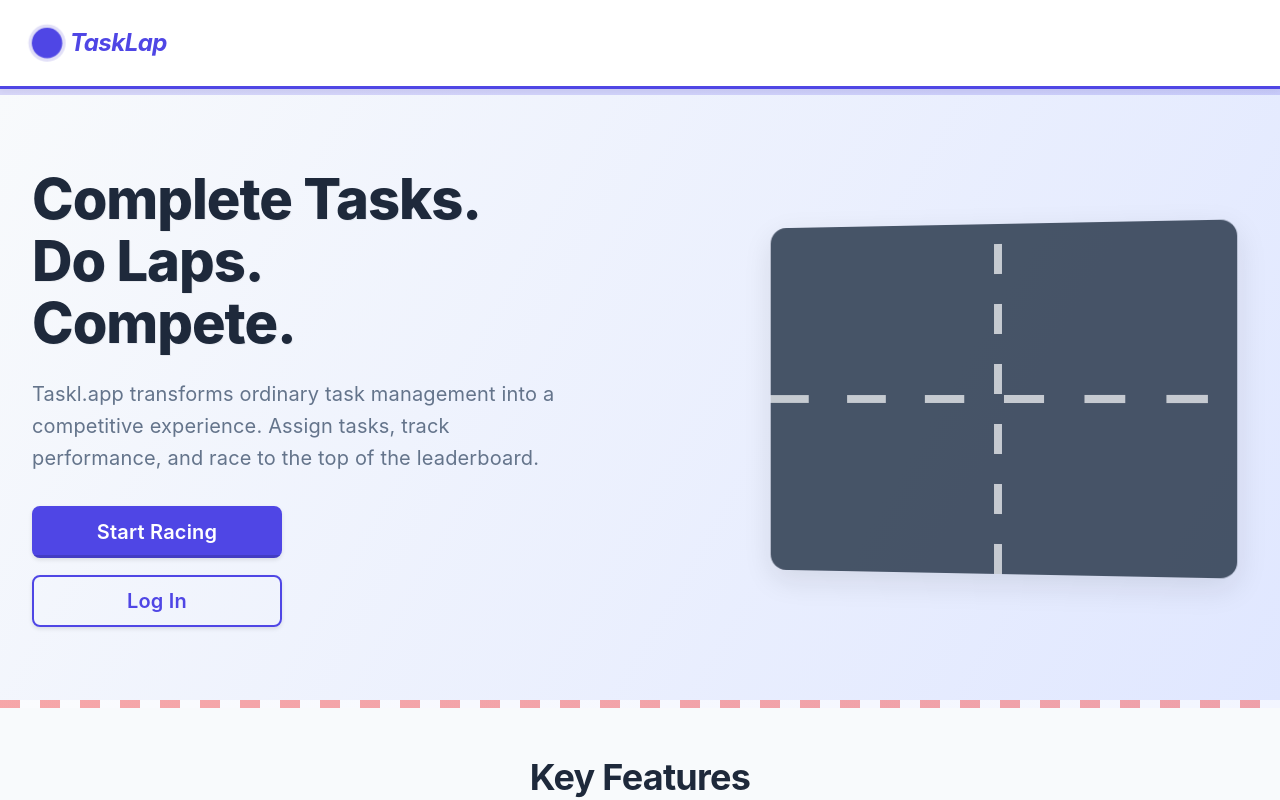
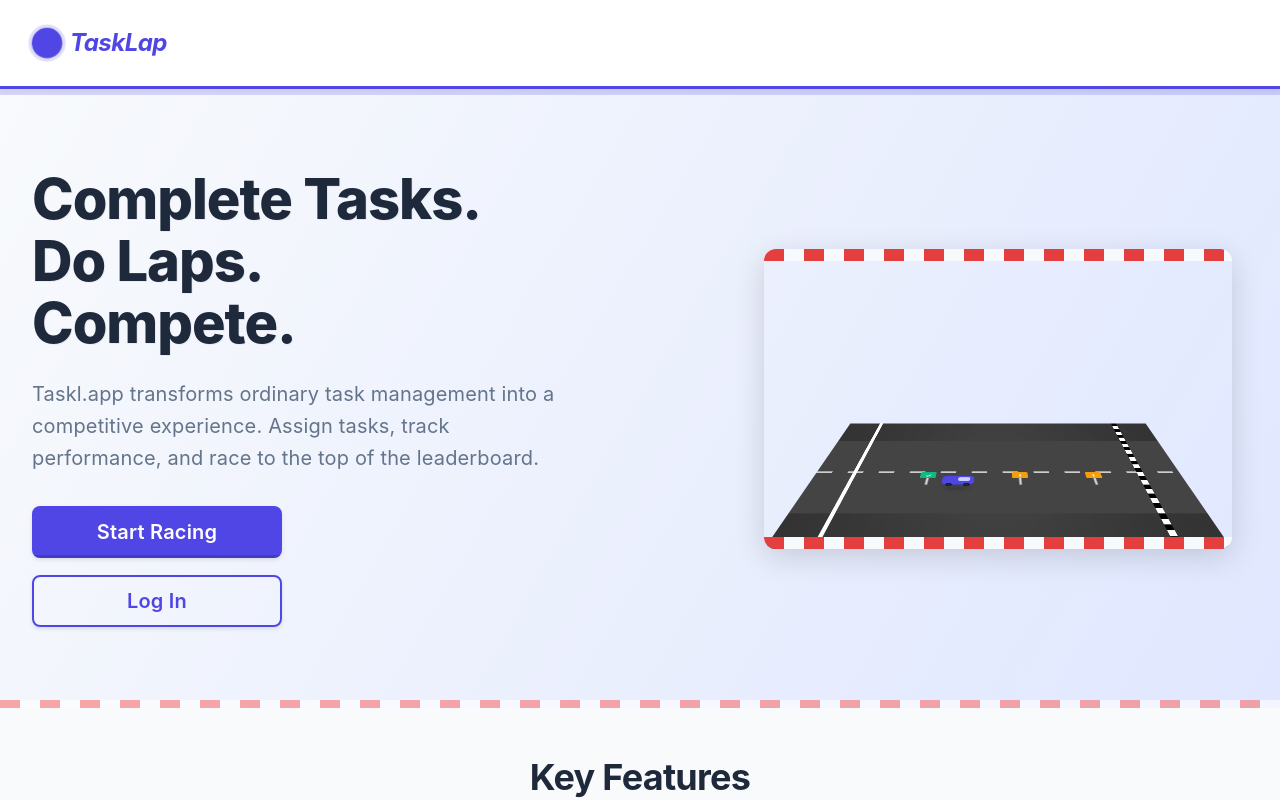
Before and after one commit to gianyrox/tasklapp, a Next.js app: page / in a window 1280 px wide. Shown: the top 800 px of the page. Built offline with nearby package versions, Linux system fonts and the light colour scheme; no server answers.

Commit message:
added hero image placeholder as a component, works on all screens

```diff
--- a/src/app/Home.module.css
+++ b/src/app/Home.module.css
@@ -38,8 +38,7 @@
   }
 }
 
-@import url('https://fonts.googleapis.com/css2?family=Bricolage+Grotesque:wght@400;500;600;700&display=swap');
-
+@import url("https://fonts.googleapis.com/css2?family=Bricolage+Grotesque:wght@400;500;600;700&display=swap");
 
 .logo {
   font-size: var(--font-size-xl);
@@ -53,7 +52,7 @@
 }
 
 .logo::before {
-  content: '';
+  content: "";
   position: absolute;
   left: 0;
   top: 50%;
@@ -113,7 +112,7 @@
 }
 
 .hero::before {
-  content: '';
+  content: "";
   position: absolute;
   top: 0;
   left: 0;
@@ -124,7 +123,7 @@
 }
 
 .hero::after {
-  content: '';
+  content: "";
   position: absolute;
   bottom: 0;
   left: 0;
@@ -194,62 +193,46 @@
   max-width: 500px;
   padding: var(--spacing-md);
 }
-
-.trackImage {
-  width: 100%;
-  height: 350px;
-  background-color: var(--track-asphalt);
-  border-radius: 16px;
-  box-shadow: 0 10px 30px rgba(0, 0, 0, 0.1);
-  position: relative;
-  overflow: hidden;
-  transform: perspective(800px) rotateY(-5deg);
-  transition: transform 0.3s ease;
-  opacity: 0.9;
+.heroImage {
+  flex: 1;
+  display: flex;
+  justify-content: center;
+  align-items: center;
+  max-width: 500px;
+  padding: var(--spacing-md);
+  /* Important - don't let it collapse to zero width/height */
+  min-width: 280px;
+  min-height: 200px;
 }
 
-.trackImage:hover {
-  transform: perspective(800px) rotateY(0deg);
+/* Adjust hero section layout on smaller screens */
+@media (max-width: 992px) {
+  .hero {
+    /* Maintain space for both hero content and image on medium screens */
+    flex-wrap: wrap;
+    justify-content: center;
+    gap: 2rem;
+  }
+
+  .heroContent,
+  .heroImage {
+    /* Allow both to take full width if needed */
+    flex-basis: 100%;
+    max-width: 100%;
+  }
+
+  .heroImage {
+    /* Center the track visualization */
+    margin: 0 auto;
+    max-width: 500px;
+  }
 }
 
-.trackImage::before {
-  content: '';
-  position: absolute;
-  top: 50%;
-  left: 0;
-  right: 0;
-  height: 8px;
-  transform: translateY(-50%);
-  background-color: var(--track-line);
-  z-index: 1;
-  /* Simpler dashed line pattern */
-  background: repeating-linear-gradient(
-    90deg,
-    var(--track-line) 0px,
-    var(--track-line) 40px,
-    transparent 40px,
-    transparent 80px
-  );
-  opacity: 0.7;
-}
-
-.trackImage::after {
-  content: '';
-  position: absolute;
-  top: 0;
-  bottom: 0;
-  left: 50%;
-  width: 8px;
-  transform: translateX(-50%);
-  background: repeating-linear-gradient(
-    0deg,
-    var(--track-line) 0px,
-    var(--track-line) 30px,
-    transparent 30px,
-    transparent 60px
-  );
-  z-index: 1;
-  opacity: 0.7;
+/* Additional tweaks for very small screens */
+@media (max-width: 576px) {
+  .heroImage {
+    padding: var(--spacing-sm);
+  }
 }
 
 .features {
@@ -267,7 +250,7 @@
 }
 
 .sectionTitle::after {
-  content: '';
+  content: "";
   display: block;
   width: 80px;
   height: 4px;
@@ -293,7 +276,8 @@
   padding: var(--spacing-xl);
   border-radius: var(--border-radius-md);
   box-shadow: var(--shadow-sm);
-  transition: transform var(--transition-fast), box-shadow var(--transition-fast);
+  transition: transform var(--transition-fast),
+    box-shadow var(--transition-fast);
   display: flex;
   flex-direction: column;
   align-items: center;
@@ -305,7 +289,7 @@
 }
 
 .featureCard::before {
-  content: '';
+  content: "";
   position: absolute;
   top: -3px;
   left: 10px;
@@ -338,7 +322,7 @@
 }
 
 .featureIcon::after {
-  content: '';
+  content: "";
   position: absolute;
   width: 70px;
   height: 70px;
@@ -368,7 +352,7 @@
 }
 
 .footer::before {
-  content: '';
+  content: "";
   position: absolute;
   top: 0;
   left: 0;
--- /dev/null
+++ b/src/app/RaceTrack.module.css
@@ -0,0 +1,300 @@
+.trackContainer {
+  width: 100%;
+  height: 300px;
+  position: relative;
+  perspective: 800px;
+  overflow: hidden;
+  box-shadow: 0 8px 30px rgba(0, 0, 0, 0.15);
+  border-radius: 12px;
+}
+
+.trackSurface {
+  position: absolute;
+  top: 0;
+  left: 0;
+  right: 0;
+  bottom: 0;
+  background-color: #333;
+  transform: perspective(1000px) rotateX(60deg);
+  transform-origin: bottom;
+  overflow: hidden;
+}
+
+.lanes {
+  position: absolute;
+  width: 100%;
+  height: 100%;
+}
+
+.lane {
+  position: absolute;
+  height: 30%;
+  width: 100%;
+  background-color: #444;
+}
+
+.lane:nth-child(1) {
+  top: 20%;
+}
+
+.lane:nth-child(2) {
+  top: 50%;
+}
+
+.centerLine {
+  position: absolute;
+  top: 50%;
+  left: 0;
+  right: 0;
+  height: 3px;
+  background: repeating-linear-gradient(
+    to right,
+    #fff 0px,
+    #fff 20px,
+    transparent 20px,
+    transparent 40px
+  );
+  transform: translateY(-50%);
+  z-index: 1;
+}
+
+.startLine {
+  position: absolute;
+  left: 10%;
+  top: 0;
+  bottom: 0;
+  width: 5px;
+  background-color: #fff;
+  z-index: 1;
+}
+
+.finishLine {
+  position: absolute;
+  right: 10%;
+  top: 0;
+  bottom: 0;
+  width: 8px;
+  background: repeating-linear-gradient(
+    to bottom,
+    #000 0px,
+    #000 10px,
+    #fff 10px,
+    #fff 20px
+  );
+  z-index: 1;
+}
+
+.trackEdges {
+  position: absolute;
+  width: 100%;
+  height: 100%;
+  pointer-events: none;
+}
+
+.edge {
+  position: absolute;
+  height: 12px;
+  width: 100%;
+  background: repeating-linear-gradient(
+    to right,
+    #e53e3e 0px,
+    #e53e3e 20px,
+    #f7fafc 20px,
+    #f7fafc 40px
+  );
+}
+
+.edge:nth-child(1) {
+  top: 0;
+}
+
+.edge:nth-child(2) {
+  bottom: 0;
+}
+
+/* Car styling */
+.car {
+  position: absolute;
+  bottom: 40%;
+  width: 40px;
+  height: 20px;
+  z-index: 5;
+  transition: left 0.5s ease-out;
+}
+
+.carBody {
+  position: absolute;
+  width: 100%;
+  height: 100%;
+  background-color: #4f46e5;
+  border-radius: 5px;
+  border-bottom: 2px solid #433bca;
+}
+
+.carWindow {
+  position: absolute;
+  top: 3px;
+  right: 5px;
+  width: 15px;
+  height: 8px;
+  background-color: #c7d2fe;
+  border-radius: 2px;
+}
+
+.carWheels {
+  position: absolute;
+  width: 100%;
+  height: 100%;
+}
+
+.wheel {
+  position: absolute;
+  bottom: -4px;
+  width: 8px;
+  height: 8px;
+  background-color: #1f2937;
+  border-radius: 50%;
+  border: 1px solid #111;
+}
+
+.wheel:nth-child(1) {
+  left: 5px;
+}
+
+.wheel:nth-child(2) {
+  right: 5px;
+}
+
+/* Task flag styling */
+.taskFlag {
+  position: absolute;
+  bottom: 40%;
+  width: 10px;
+  height: 30px;
+  z-index: 2;
+}
+
+.flagPole {
+  position: absolute;
+  bottom: 0;
+  left: 50%;
+  width: 3px;
+  height: 100%;
+  background-color: #d1d5db;
+  transform: translateX(-50%);
+}
+
+.flagBanner {
+  position: absolute;
+  top: 0;
+  left: 50%;
+  width: 20px;
+  height: 15px;
+  background-color: #f59e0b;
+  display: flex;
+  justify-content: center;
+  align-items: center;
+  font-size: 10px;
+  color: white;
+  font-weight: bold;
+  transform: translateX(-50%);
+  border-radius: 2px;
+}
+
+.taskFlag.completed .flagBanner {
+  background-color: #10b981;
+}
+
+/* Add some animation and flair */
+@keyframes wheel-spin {
+  0% {
+    transform: rotate(0deg);
+  }
+  100% {
+    transform: rotate(360deg);
+  }
+}
+
+.car:after {
+  content: "";
+  position: absolute;
+  bottom: -10px;
+  left: 5px;
+  right: 5px;
+  height: 4px;
+  background-color: rgba(0, 0, 0, 0.3);
+  filter: blur(3px);
+  border-radius: 50%;
+  z-index: -1;
+}
+
+/* Add road markings */
+.trackSurface:before {
+  content: "";
+  position: absolute;
+  top: 0;
+  left: 0;
+  right: 0;
+  bottom: 0;
+  background: radial-gradient(
+      circle at 50% 50%,
+      rgba(255, 255, 255, 0.03) 0%,
+      transparent 70%
+    ),
+    linear-gradient(
+      90deg,
+      transparent 0%,
+      rgba(255, 255, 255, 0.05) 45%,
+      rgba(255, 255, 255, 0.05) 55%,
+      transparent 100%
+    );
+  z-index: 0;
+}
+
+/* Add these media queries to your RaceTrackVisualization.module.css */
+
+/* Ensure the component is visible on all screen sizes */
+@media (max-width: 1200px) {
+  .trackContainer {
+    /* Maintain height but allow width to be responsive */
+    height: 250px;
+  }
+}
+
+@media (max-width: 992px) {
+  .trackContainer {
+    /* Slightly reduce height on medium screens */
+    height: 220px;
+  }
+}
+
+@media (max-width: 768px) {
+  .trackContainer {
+    /* Further adjust for small screens */
+    height: 200px;
+    /* Reduce perspective for better mobile viewing */
+    perspective: 600px;
+  }
+
+  .trackSurface {
+    /* Adjust the rotation angle for better visibility on small screens */
+    transform: perspective(800px) rotateX(55deg);
+  }
+
+  /* Make car and flags more visible on small screens */
+  .car {
+    bottom: 45%;
+  }
+
+  .taskFlag {
+    bottom: 45%;
+  }
+}
+
+@media (max-width: 576px) {
+  .trackContainer {
+    /* Maintain minimum height on very small screens */
+    min-height: 180px;
+    height: 180px;
+  }
+}
--- /dev/null
+++ b/src/app/RaceTrack.tsx
@@ -0,0 +1,94 @@
+import React, { useState, useEffect } from "react";
+import styles from "./RaceTrack.module.css";
+
+type TaskType = {
+  id: string;
+  title: string;
+  completed: boolean;
+  position: number; // Position on track (0-100)
+};
+
+type RaceTrackVisualizationProps = {
+  tasks?: TaskType[];
+  className?: string;
+};
+
+const RaceTrackVisualization: React.FC<RaceTrackVisualizationProps> = ({
+  tasks = [],
+  className = "",
+}) => {
+  const [carPosition, setCarPosition] = useState(10);
+
+  // Demo animation for the placeholder
+  useEffect(() => {
+    const interval = setInterval(() => {
+      setCarPosition((prev) => {
+        if (prev >= 85) return 10;
+        return prev + 5;
+      });
+    }, 1000);
+
+    return () => clearInterval(interval);
+  }, []);
+
+  // Default placeholder tasks if none provided
+  const demoTasks =
+    tasks.length > 0
+      ? tasks
+      : [
+          { id: "1", title: "Task 1", completed: true, position: 30 },
+          { id: "2", title: "Task 2", completed: false, position: 55 },
+          { id: "3", title: "Task 3", completed: false, position: 75 },
+        ];
+
+  return (
+    <div className={`${styles.trackContainer} ${className}`}>
+      <div className={styles.trackSurface}>
+        <div className={styles.lanes}>
+          <div className={styles.lane}></div>
+          <div className={styles.lane}></div>
+        </div>
+
+        <div className={styles.centerLine}></div>
+
+        <div className={styles.startLine}></div>
+        <div className={styles.finishLine}></div>
+
+        {/* Car that represents the current user's progress */}
+        <div className={styles.car} style={{ left: `${carPosition}%` }}>
+          <div className={styles.carBody}>
+            <div className={styles.carWindow}></div>
+          </div>
+          <div className={styles.carWheels}>
+            <div className={styles.wheel}></div>
+            <div className={styles.wheel}></div>
+          </div>
+        </div>
+
+        {/* Task checkpoint flags */}
+        {demoTasks.map((task) => (
+          <div
+            key={task.id}
+            className={`${styles.taskFlag} ${
+              task.completed ? styles.completed : ""
+            }`}
+            style={{ left: `${task.position}%` }}
+            title={task.title}
+          >
+            <div className={styles.flagPole}></div>
+            <div className={styles.flagBanner}>
+              {task.completed ? "✓" : "!"}
+            </div>
+          </div>
+        ))}
+      </div>
+
+      <div className={styles.trackEdges}>
+        <div className={styles.edge}></div>
+        <div className={styles.edge}></div>
+      </div>
+    </div>
+  );
+};
+
+export default RaceTrackVisualization;
--- a/src/app/page.tsx
+++ b/src/app/page.tsx
@@ -6,6 +6,7 @@ import { useRouter } from "next/navigation";
 import styles from "./Home.module.css";
 import Button from "../components/ui/Button";
 import { supabase } from "../lib/api/supabase";
+import RaceTrackVisualization from "./RaceTrack";
 
 const HomePage: React.FC = () => {
   const router = useRouter();
@@ -90,7 +91,11 @@ const HomePage: React.FC = () => {
 
         <section className={styles.hero}>
           <div className={styles.heroContent}>
-            <h1 className={styles.title}>Complete Tasks. <br/>Do Laps. <br/>Compete.</h1>
+            <h1 className={styles.title}>
+              Complete Tasks. <br />
+              Do Laps. <br />
+              Compete.
+            </h1>
             <p className={styles.subtitle}>
               Taskl.app transforms ordinary task management into a competitive
               experience. Assign tasks, track performance, and race to the top
@@ -128,7 +133,7 @@ const HomePage: React.FC = () => {
             </div>
           </div>
           <div className={styles.heroImage}>
-            <div className={styles.trackImage}></div>
+            <RaceTrackVisualization />
           </div>
         </section>
 
```
